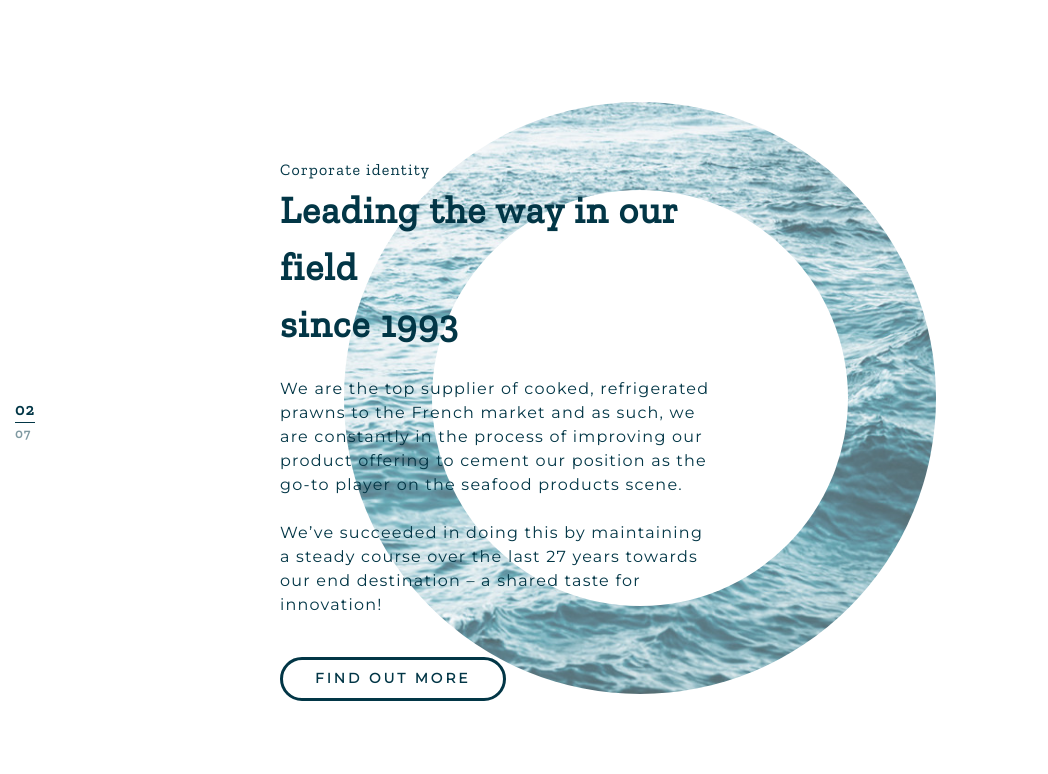
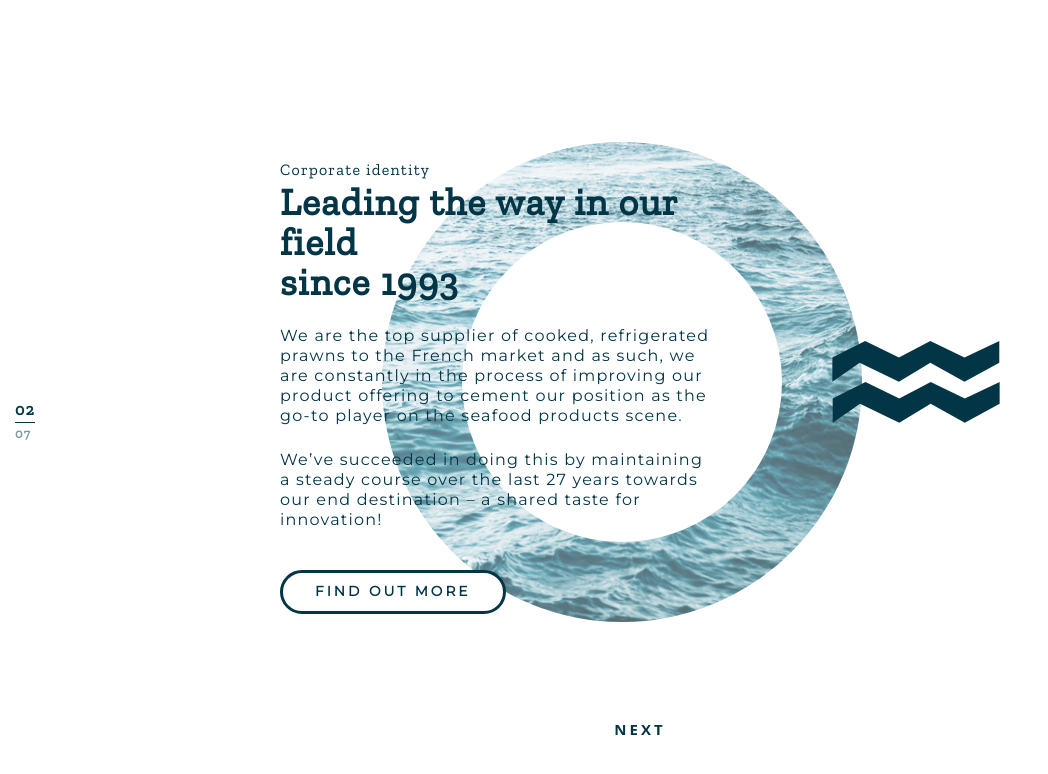
Before and after one commit to asligulkaya/intern-project, a Vue app: page / in a window 1280 px wide. Shown: the part 802-1576 px from the top of the page, without its empty margins (0-1048 px from the left). Built offline with nearby package versions, Linux system fonts and the light colour scheme.

Commit message:
About page is done

```diff
--- a/src/components/About.vue
+++ b/src/components/About.vue
@@ -4,7 +4,9 @@
       <Pagination current="02" class="pagination" />
       <div class="circle">
         <div class="little-circle"></div>
+        <img class="group-green" src="../assets/group-green.svg" alt="" />
       </div>
+      <div class="half">
         <div class="title">
           <h4>Corporate identity</h4>
           <h2>
@@ -27,22 +29,32 @@
         </p>
         <Button />
       </div>
+    </div>
   </section>
+  <Scroll text="next" class="next-btn" />
 </template>
 
 <script>
 import Pagination from "./Pagination.vue";
 import Button from "./Button.vue";
+import Scroll from "./Scroll.vue";
+
 export default {
   components: {
     Pagination,
     Button,
+    Scroll,
   },
 };
 </script>
 
 <style scoped>
-.pagination{
+.half {
+  position: relative;
+  float: left;
+}
+
+.pagination {
   top: 150vh;
 }
 .circle {
@@ -50,13 +62,13 @@ export default {
   z-index: -1;
   position: absolute;
   top: 50%;
-  left: 50%;
+  left: 53%;
   margin-top: -18.5em;
   margin-left: -18.5em;
   display: inline-block;
-  top: 150vh;
-  width: 37em;
-  height: 37em;
+  top: 155vh;
+  width: 30em;
+  height: 30em;
   background-image: url("../assets/waves.jpg");
   background-size: cover;
   background-position: center center;
@@ -70,10 +82,10 @@ export default {
   position: absolute;
   top: 50%;
   left: 50%;
-  width: 26em;
-  height: 26em;
-  margin-top: -13em;
-  margin-left: -13em;
+  width: 20em;
+  height: 20em;
+  margin-top: -10em;
+  margin-left: -10em;
   background-color: white;
   border-radius: 50%;
 }
@@ -81,7 +93,7 @@ export default {
   background-size: cover;
   background-position: center center;
   background-repeat: no-repeat;
-  height: 100vh;
+  height: 90vh;
   z-index: -1;
   max-width: 70em;
 }
@@ -100,11 +112,25 @@ export default {
   font-size: 100%;
   font-weight: 500;
   margin-top: 1.5em;
+  line-height: 20px;
 }
 h2 {
   font-size: 237.5%;
+  line-height: 40px;
 }
 h4 {
   font-weight: 400;
 }
+
+.group-green {
+  z-index: 1;
+  position: relative;
+  left: 450px;
+  width: 35%;
+}
+
+.next-btn {
+  margin-bottom: 52.5px;
+  background-color: white;
+}
 </style>
--- a/src/components/Scroll.vue
+++ b/src/components/Scroll.vue
@@ -32,6 +32,6 @@ export default {
   letter-spacing: 3px;
   font-weight: 600;
   color: #023646;
-  opacity: 0;
+  opacity: 1;
 }
 </style>
```
Also changed, not shown: src/assets/group-green.svg (added). Lines whose indentation alone changed are shown as unchanged.
